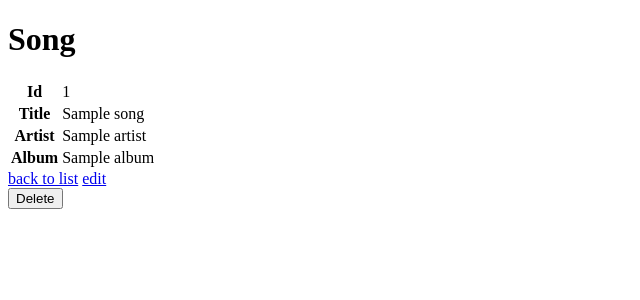
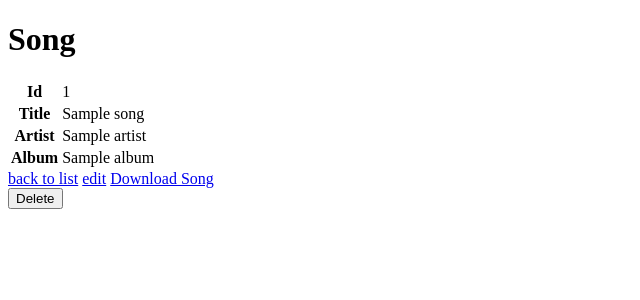
Before and after one commit to melugi/songspace_interview, a Symfony app: template templates/song/show.html.twig in a window 1280 px wide. Shown: the top 300 px of the page, without its empty margins (0-640 px from the left). Run offline with Twig, Linux system fonts and the light colour scheme; the template is opened without the code that fills it: most values are stand-ins (such as "Sample title", 1, 10 or a date in 2020); some libraries are stand-ins or nearby versions.

Commit message:
Adds song download feature.

```diff
--- a/composer.json
+++ b/composer.json
@@ -12,6 +12,7 @@
         "doctrine/doctrine-migrations-bundle": "^3.1",
         "doctrine/orm": "^2.8",
         "sensio/framework-extra-bundle": "^6.1",
+        "symfony/asset": "5.2.*",
         "symfony/console": "5.2.*",
         "symfony/dotenv": "5.2.*",
         "symfony/flex": "^1.3.1",
--- a/templates/song/show.html.twig
+++ b/templates/song/show.html.twig
@@ -30,5 +30,7 @@
 
     <a href="{{ path('edit_song', {'id': song.id}) }}">edit</a>
 
+    <a href="{{ asset('upload/song/' ~ song.songFileName) }}">Download Song</a>
+
     {{ include('song/_delete_form.html.twig') }}
 {% endblock %}
```
Also changed, not shown: 2 other files.
